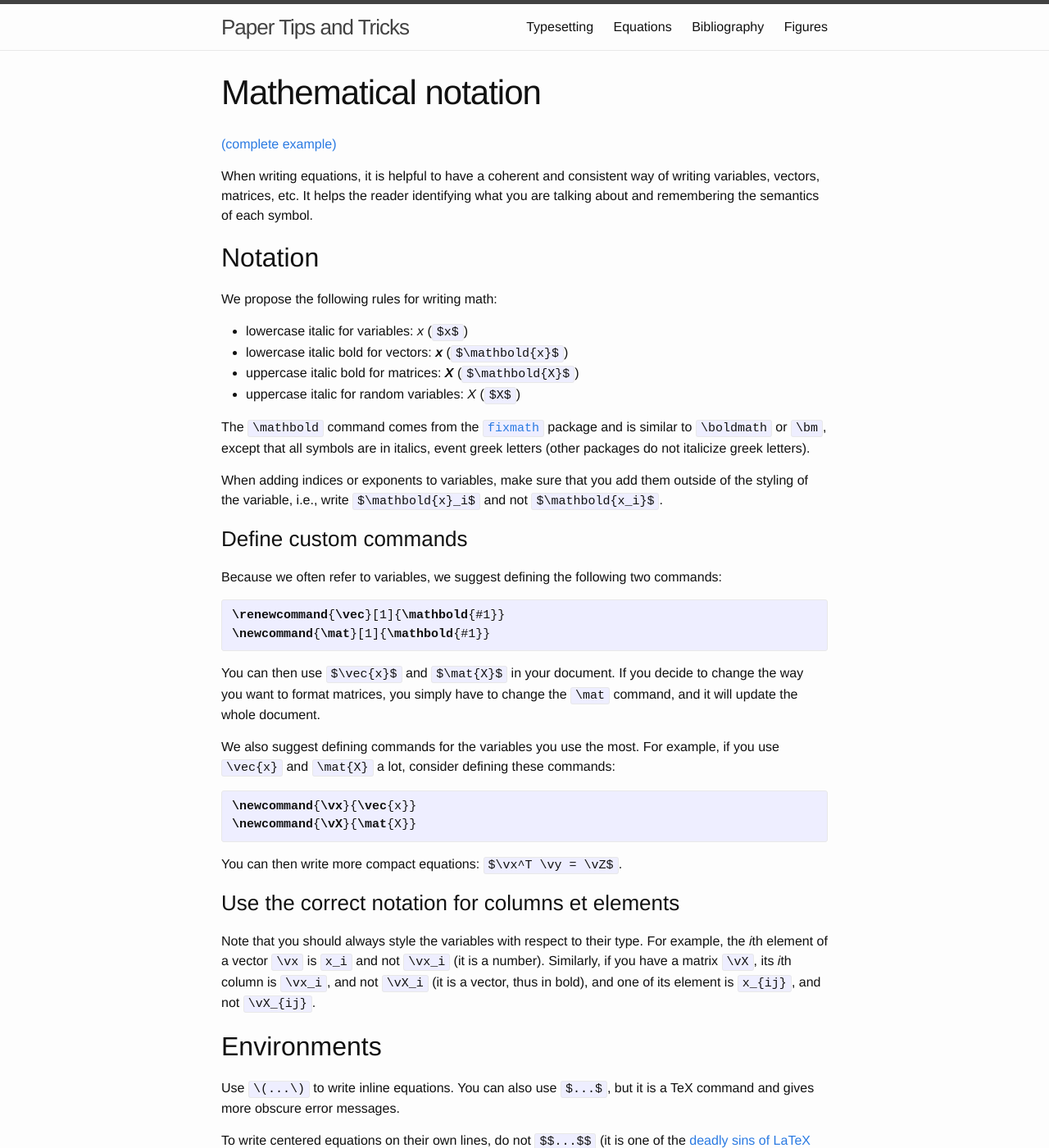
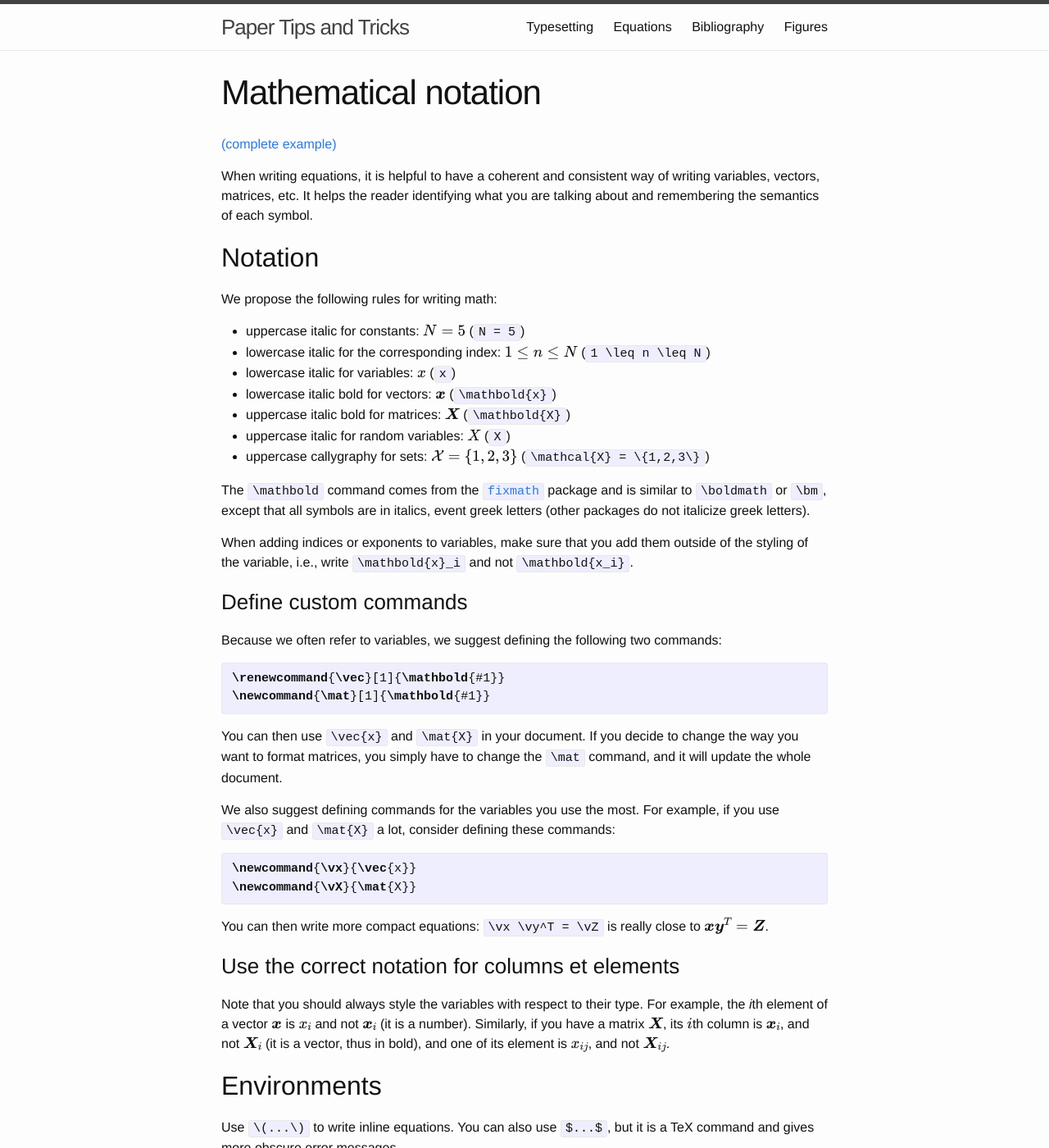
Before and after one commit to Wookai/paper-tips-and-tricks, a Jekyll site: the page built from math.md, in a window 1280 px wide and 1400 px high. Shown: the whole window at 82% size. Built offline with Jekyll 4.4.1, drawn with Linux system fonts in a browser that asks for light colours; formulas are drawn with MathJax 3; some of the changed text lies outside the part shown.

Commit message:
Updated math page with mathjax

```diff
--- a/_includes/head.html
+++ b/_includes/head.html
@@ -9,4 +9,6 @@
   <link rel="stylesheet" href="{{ "/css/main.css" | prepend: site.baseurl }}">
   <link rel="canonical" href="{{ page.url | replace:'index.html','' | prepend: site.baseurl | prepend: site.url }}">
   <link rel="alternate" type="application/rss+xml" title="{{ site.title }}" href="{{ "/feed.xml" | prepend: site.baseurl | prepend: site.url }}" />
+  <script type="text/javascript" src="https://cdn.mathjax.org/mathjax/latest/MathJax.js?config=TeX-AMS-MML_HTMLorMML">
+  </script>
 </head>
--- a/math.md
+++ b/math.md
@@ -14,14 +14,17 @@ It helps the reader identifying what you are talking about and remembering the s
 
 We propose the following rules for writing math:
 
- * lowercase italic for variables: *x* (`$x$`)
- * lowercase italic bold for vectors: **_x_** (`$\mathbold{x}$`)
- * uppercase italic bold for matrices: **_X_** (`$\mathbold{X}$`)
- * uppercase italic for random variables: *X* (`$X$`)
+ * uppercase italic for constants: $$N = 5$$ (`N = 5`)
+ * lowercase italic for the corresponding index: $$1 \leq n \leq N$$ (`1 \leq n \leq N`)
+ * lowercase italic for variables: $$x$$ (`x`)
+ * lowercase italic bold for vectors: $$\boldsymbol{x}$$ (`\mathbold{x}`)
+ * uppercase italic bold for matrices: $$\boldsymbol{X}$$ (`\mathbold{X}`)
+ * uppercase italic for random variables: $$X$$ (`X`)
+ * uppercase callygraphy for sets: $$\mathcal{X} = \{1,2,3\}$$ (`\mathcal{X} = \{1,2,3\}`)
 
 The `\mathbold` command comes from the [`fixmath`](https://www.ctan.org/pkg/fixmath) package and is similar to `\boldmath` or `\bm`, except that all symbols are in italics, event greek letters (other packages do not italicize greek letters).
 
-When adding indices or exponents to variables, make sure that you add them outside of the styling of the variable, i.e., write `$\mathbold{x}_i$` and not `$\mathbold{x_i}$`.
+When adding indices or exponents to variables, make sure that you add them outside of the styling of the variable, i.e., write `\mathbold{x}_i` and not `\mathbold{x_i}`.
 
 ### Define custom commands
 
@@ -32,7 +35,7 @@ Because we often refer to variables, we suggest defining the following two comma
 \newcommand{\mat}[1]{\mathbold{#1}}
 {% endhighlight %}
 
-You can then use `$\vec{x}$` and `$\mat{X}$` in your document.
+You can then use `\vec{x}` and `\mat{X}` in your document.
 If you decide to change the way you want to format matrices, you simply have to change the `\mat` command, and it will update the whole document.
 
 We also suggest defining commands for the variables you use the most.
@@ -43,13 +46,13 @@ For example, if you use `\vec{x}` and `\mat{X}` a lot, consider defining these c
 \newcommand{\vX}{\mat{X}}
 {% endhighlight %}
 
-You can then write more compact equations: `$\vx^T \vy = \vZ$`.
+You can then write more compact equations: `\vx \vy^T = \vZ` is really close to $$\boldsymbol{x} \boldsymbol{y}^T = \boldsymbol{Z}$$.
 
 ### Use the correct notation for columns et elements
 
 Note that you should always style the variables with respect to their type.
-For example, the *i*th element of a vector `\vx` is `x_i` and not `\vx_i` (it is a number).
-Similarly, if you have a matrix `\vX`, its *i*th column is `\vx_i`, and not `\vX_i` (it is a vector, thus in bold), and one of its element is `x_{ij}`, and not `\vX_{ij}`.
+For example, the *i*th element of a vector $$\boldsymbol{x}$$ is $$x_i$$ and not $$\boldsymbol{x}_i$$ (it is a number).
+Similarly, if you have a matrix $$\boldsymbol{X}$$, its $$i$$th column is $$\boldsymbol{x}_i$$, and not $$\boldsymbol{X}_i$$ (it is a vector, thus in bold), and one of its element is $$x_{ij}$$, and not $$\boldsymbol{X}_{ij}$$.
 
 ## Environments
 
```
Also changed, not shown: other parts of math.md (+0 -1 lines).
